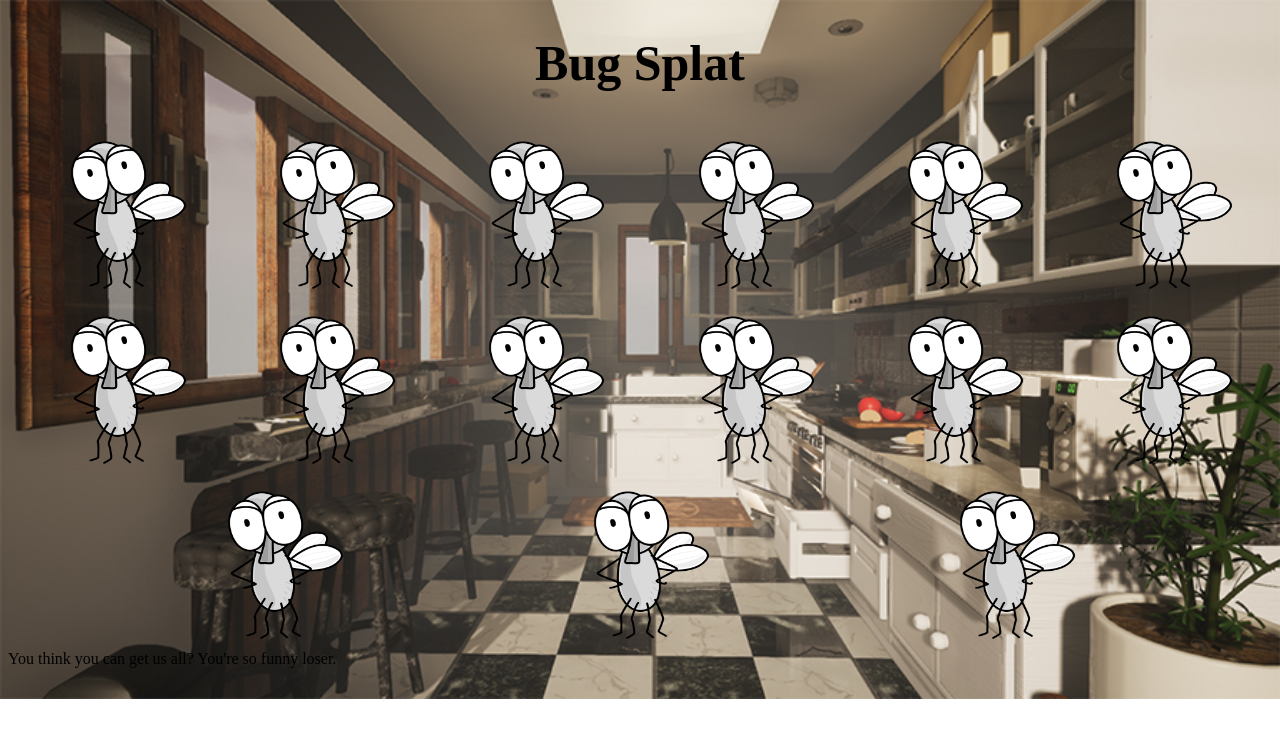
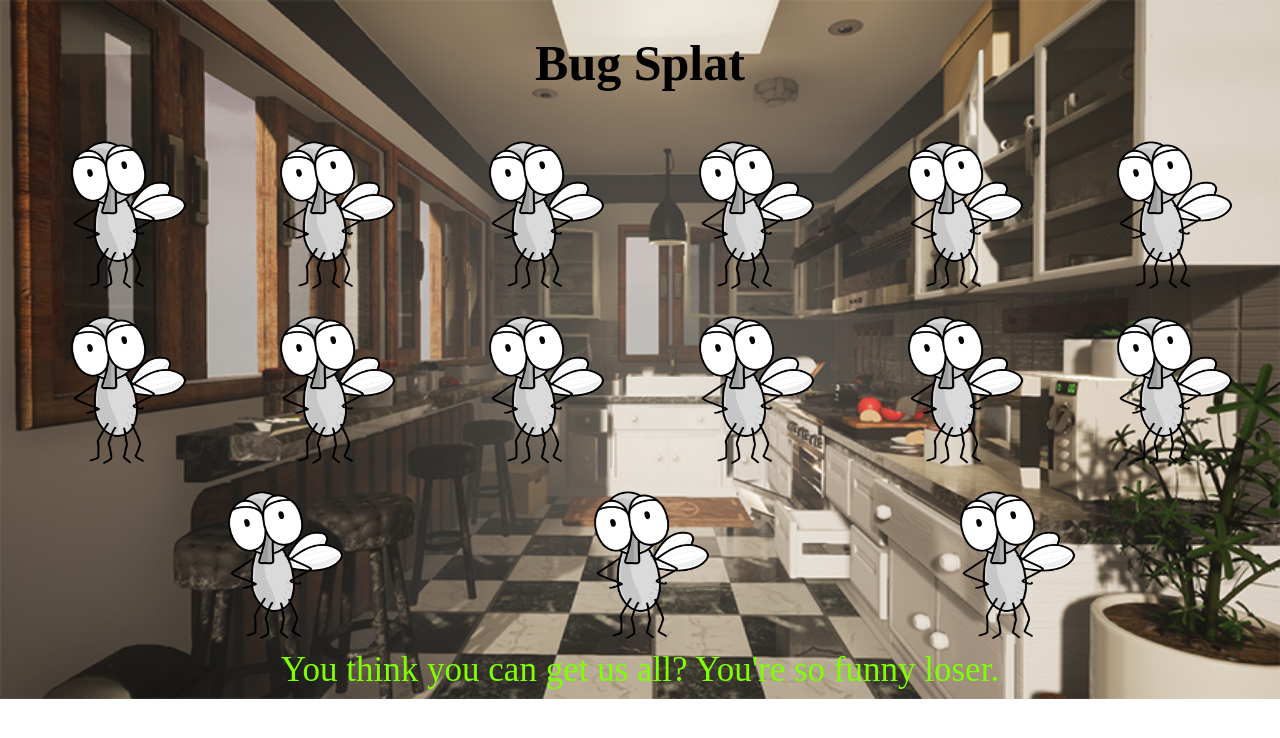
Before and after one commit to Pizzerko/level4proj, a plain HTML site: page index.html in a window 1280 px wide. Drawn offline with Linux system fonts and the light colour scheme.

Commit message:
Update index.html

```diff
--- a/index.html
+++ b/index.html
@@ -79,7 +79,7 @@
         text-align: center;
         font-size: 50px;
     }
-    #comments{
+    #message{
         font-size: 35px;
         text-align: center;
         color:chartreuse;
```
